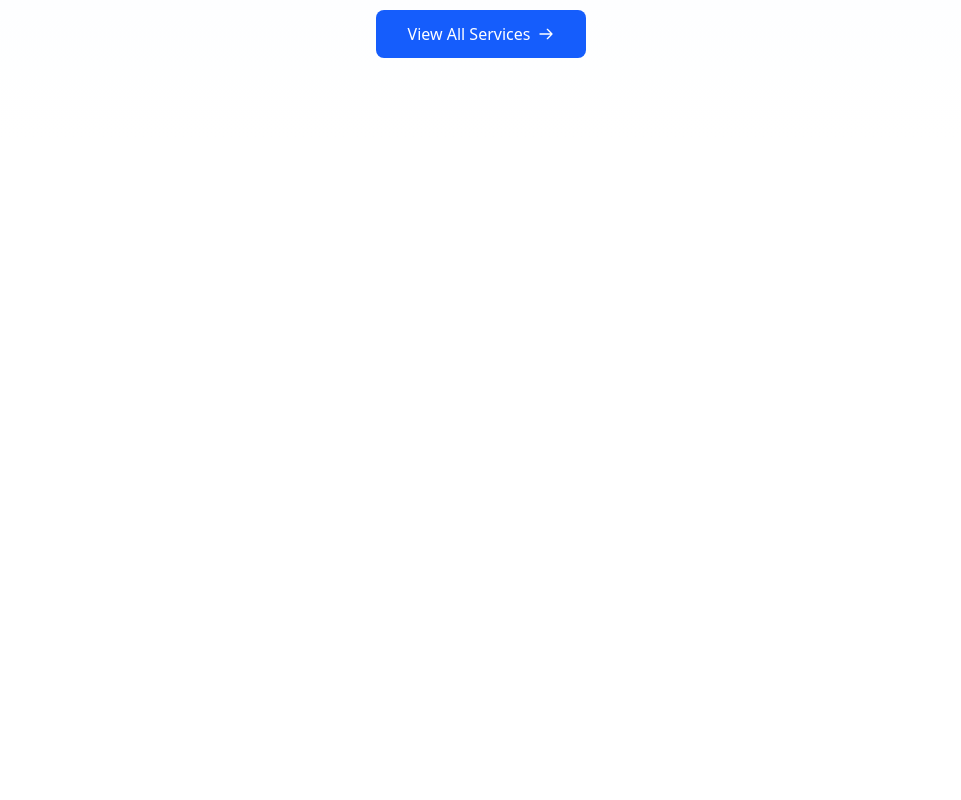
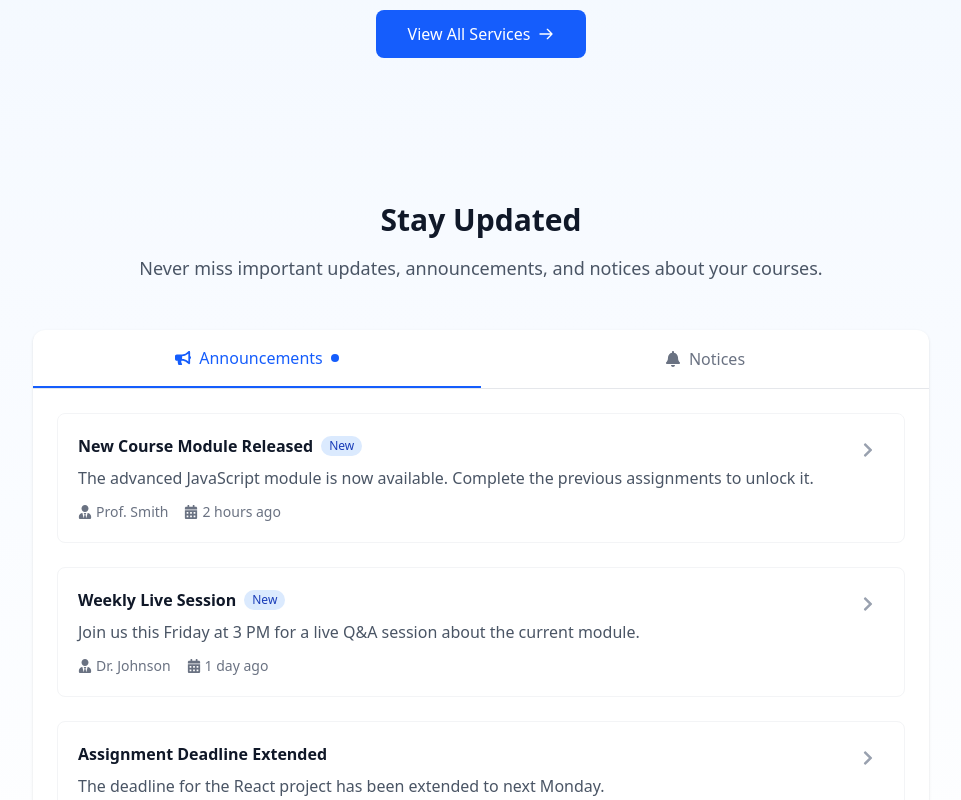
Before and after one commit to MuazamMughal/skillOrbit-app, a Next.js app: page / in a window 1280 px wide. Shown: the part 2540-3340 px from the top of the page, without its empty margins (159-1120 px from the left). Before the commit the page ends 2678 px from the top, so only its background shows below. Built offline with nearby package versions, Linux system fonts and the light colour scheme.

Commit message:
SkillOrbit app  Announcments and notices

```diff
--- a/src/app/page.tsx
+++ b/src/app/page.tsx
@@ -2,6 +2,7 @@ import Hero from "@/components/common/Hero";
 import AfterHero from "@/components/common/AfterHero";
 import CourcesCarosel from "@/components/common/CourcesCarosel";
 import Services from "@/components/common/Services";
+import AnnocAndNotice from "@/components/common/AnnocAndNotice";
 
 
 export default function Home() {
@@ -11,6 +12,7 @@ export default function Home() {
     <AfterHero/>
     <CourcesCarosel/>
     <Services/>
+    <AnnocAndNotice/>
     </>
   )
 }
```
